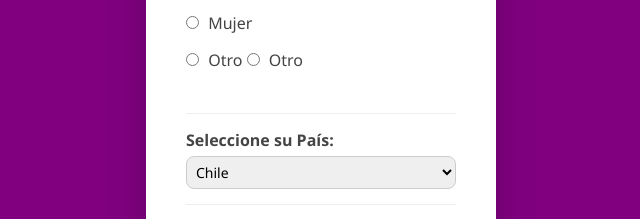
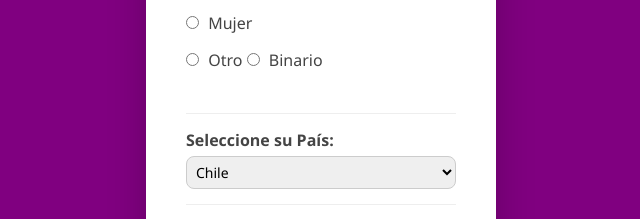
Before and after one commit to georgeLetelieg/certamen-parte-2, a plain HTML site: page index.html in a window 1280 px wide. Shown: the part 550-769 px from the top of the page, 319-959 px from the left. Drawn offline with Linux system fonts and the light colour scheme.

Commit message:
cambio index
se modifico un error

```diff
--- a/index.html
+++ b/index.html
@@ -53,7 +53,7 @@
             <label for="otro">Otro</label>
 
             <input type="radio" id="binario" name="genero" value="binario">
-            <label for="binario">Otro</label>
+            <label for="binario">Binario</label>
 
 
             <br>
```
